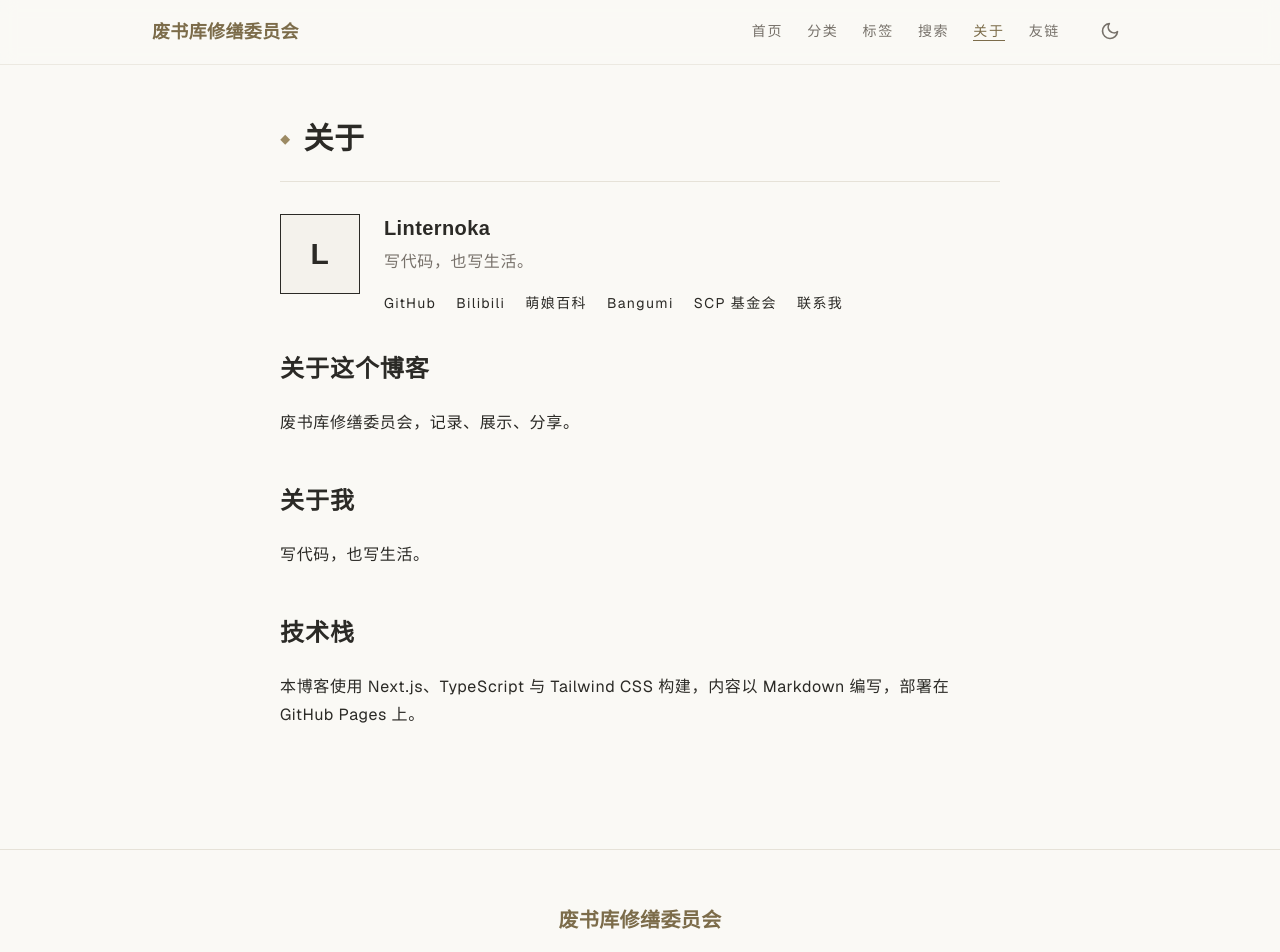
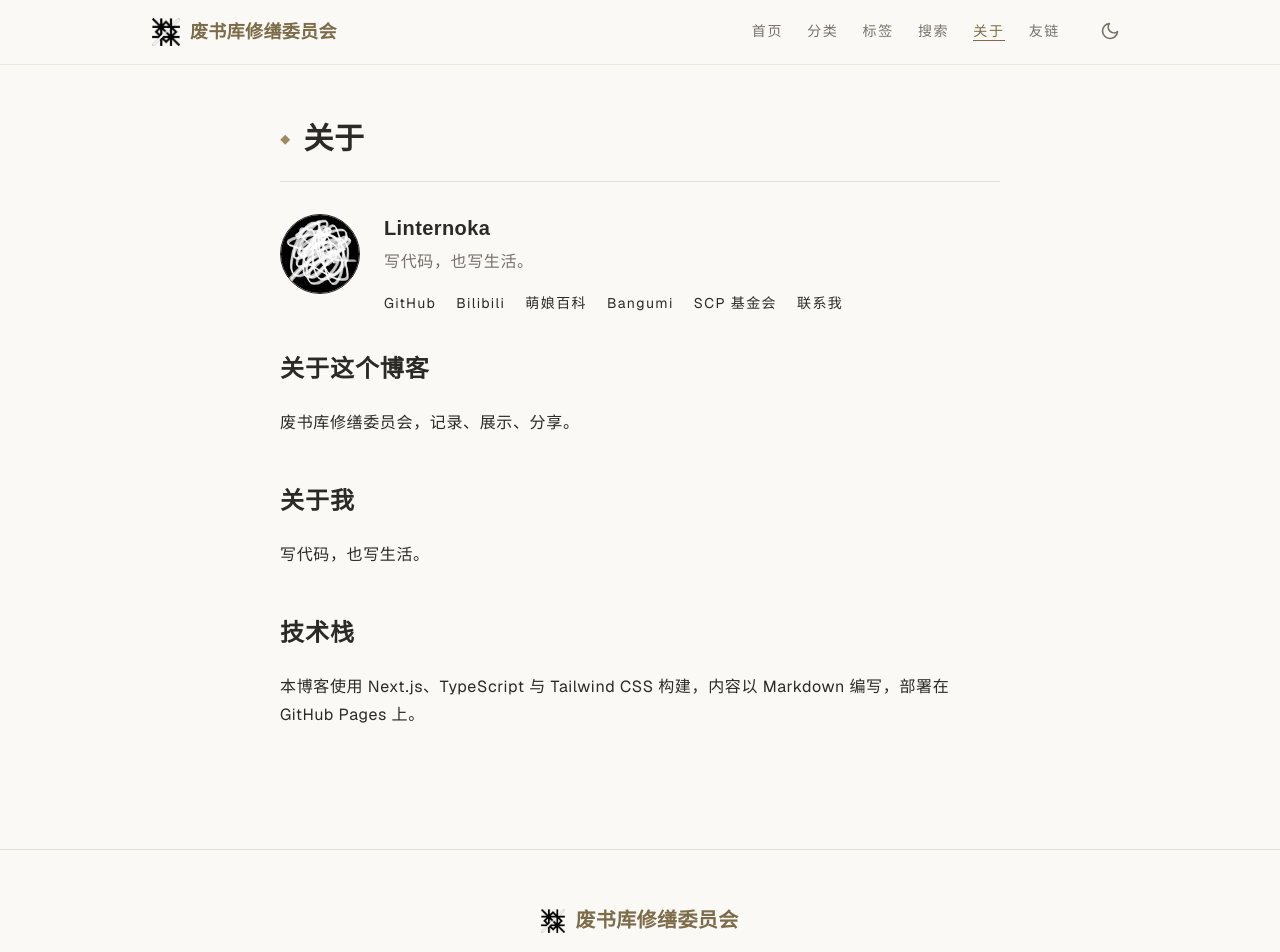
Before and after one commit to Linternoka/personal-blog, a Next.js app: page /about in a window 1280 px wide. Shown: the top 952 px of the page. Built offline with nearby package versions, Linux system fonts and the light colour scheme.

Commit message:
feat: 接入真实 logo 与头像（导航/页脚/关于页/文章署名）

```diff
--- a/app/about/page.tsx
+++ b/app/about/page.tsx
@@ -16,9 +16,20 @@ export default function AboutPage() {
       </div>
       <div className="mt-8 flex flex-col items-start gap-6 sm:flex-row">
         {/* 头像 */}
-        <div className="kam-title flex h-20 w-20 shrink-0 items-center justify-center border border-line-strong bg-bgsoft text-3xl text-text">
-          {author.name.slice(0, 1)}
-        </div>
+        {siteConfig.avatar ? (
+          // eslint-disable-next-line @next/next/no-img-element
+          <img
+            src={`${siteConfig.basePath}${siteConfig.avatar}`}
+            alt={author.name}
+            width={80}
+            height={80}
+            className="h-20 w-20 shrink-0 rounded-full border border-line-strong object-cover"
+          />
+        ) : (
+          <div className="kam-title flex h-20 w-20 shrink-0 items-center justify-center border border-line-strong bg-bgsoft text-3xl text-text">
+            {author.name.slice(0, 1)}
+          </div>
+        )}
         <div>
           <h2 className="kam-title text-xl font-bold text-text">
             {author.name}
--- a/app/posts/[slug]/page.tsx
+++ b/app/posts/[slug]/page.tsx
@@ -138,9 +138,20 @@ export default async function PostPage({
       {/* 站点署名 */}
       <div className="mt-10 flex items-center justify-between border-t border-line pt-6">
         <div className="flex items-center gap-4">
-          <div className="kam-title flex h-11 w-11 items-center justify-center border border-gold/60 text-lg text-goldstrong">
-            {siteConfig.author.name.slice(0, 1)}
-          </div>
+          {siteConfig.avatar ? (
+            // eslint-disable-next-line @next/next/no-img-element
+            <img
+              src={`${siteConfig.basePath}${siteConfig.avatar}`}
+              alt={siteConfig.author.name}
+              width={44}
+              height={44}
+              className="h-11 w-11 rounded-full border border-gold/60 object-cover"
+            />
+          ) : (
+            <div className="kam-title flex h-11 w-11 items-center justify-center border border-gold/60 text-lg text-goldstrong">
+              {siteConfig.author.name.slice(0, 1)}
+            </div>
+          )}
           <div>
             <p className="kam-title text-sm font-bold text-text">
               {siteConfig.author.name}
--- a/components/Footer.tsx
+++ b/components/Footer.tsx
@@ -11,9 +11,19 @@ export default function Footer() {
           {/* 站点名 */}
           <Link
             href="/"
-            className="kam-title text-xl font-bold tracking-[0.08em] text-goldstrong"
+            className="kam-title flex items-center gap-2.5 text-xl font-bold tracking-[0.08em] text-goldstrong"
           >
-            {siteConfig.name}
+            {siteConfig.logo && (
+              // eslint-disable-next-line @next/next/no-img-element
+              <img
+                src={`${siteConfig.basePath}${siteConfig.logo}`}
+                alt=""
+                width={26}
+                height={26}
+                className="h-6 w-6 object-contain"
+              />
+            )}
+            <span>{siteConfig.name}</span>
           </Link>
 
           <p className="max-w-md text-center text-sm leading-relaxed text-textsoft">
--- a/components/Header.tsx
+++ b/components/Header.tsx
@@ -19,9 +19,19 @@ export default function Header() {
         {/* Logo */}
         <Link
           href="/"
-          className="kam-title text-lg font-bold tracking-[0.08em] text-goldstrong"
+          className="kam-title flex items-center gap-2.5 text-lg font-bold tracking-[0.08em] text-goldstrong"
         >
-          {siteConfig.name}
+          {siteConfig.logo && (
+            // eslint-disable-next-line @next/next/no-img-element
+            <img
+              src={`${siteConfig.basePath}${siteConfig.logo}`}
+              alt={siteConfig.name}
+              width={28}
+              height={28}
+              className="h-7 w-7 object-contain"
+            />
+          )}
+          <span>{siteConfig.name}</span>
         </Link>
 
         {/* 桌面端导航 */}
--- a/site.config.json
+++ b/site.config.json
@@ -3,6 +3,8 @@
   "title": "废书库修缮委员会 · 记录、展示、分享",
   "description": "记录、展示、分享",
   "url": "https://linternoka.github.io",
+  "logo": "/images/logo.png",
+  "avatar": "/images/avatar.jpg",
   "author": {
     "name": "Linternoka",
     "email": "15716291510@163.com",
```
Also changed, not shown: public/images/avatar.jpg (added), public/images/logo.png (added).
